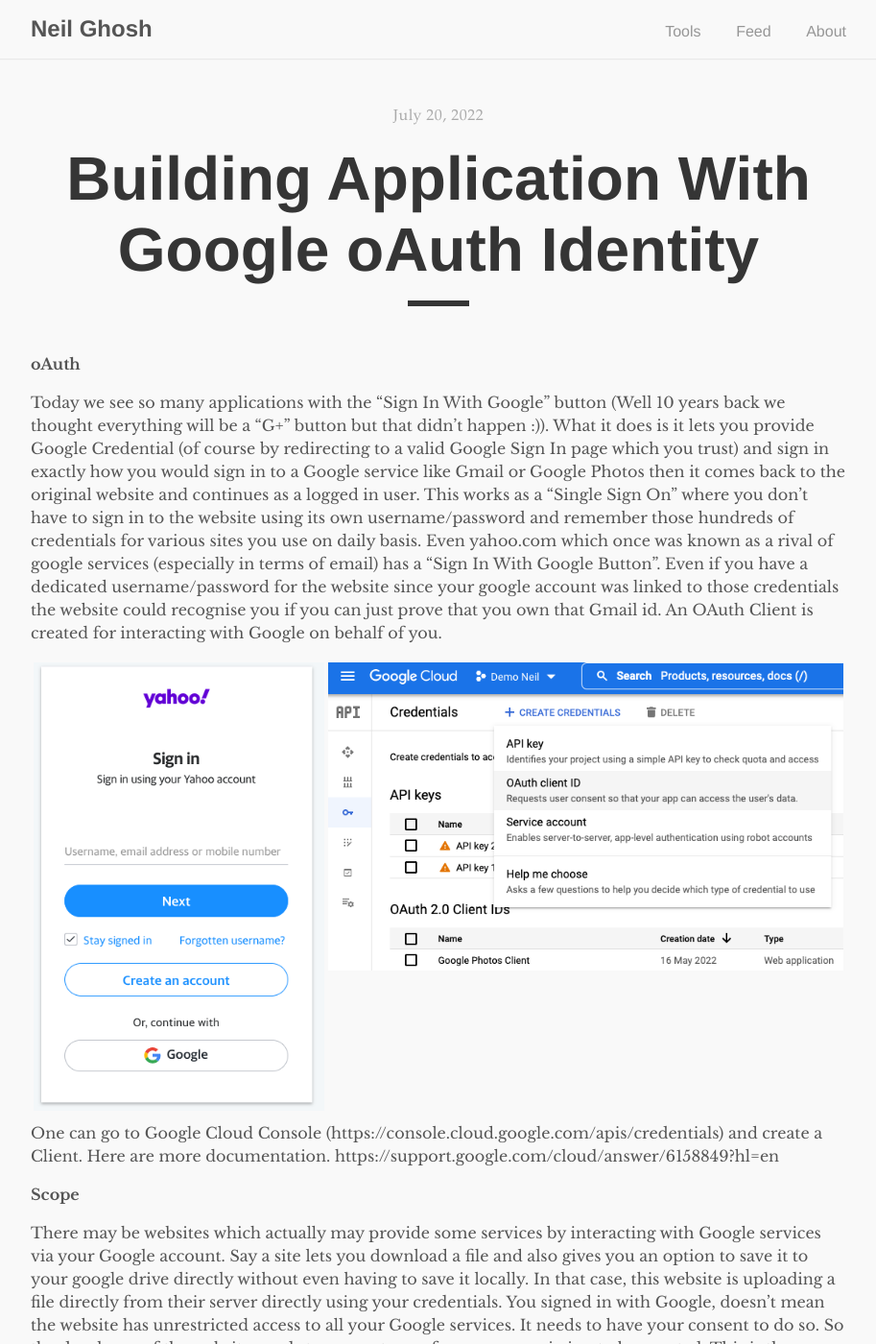
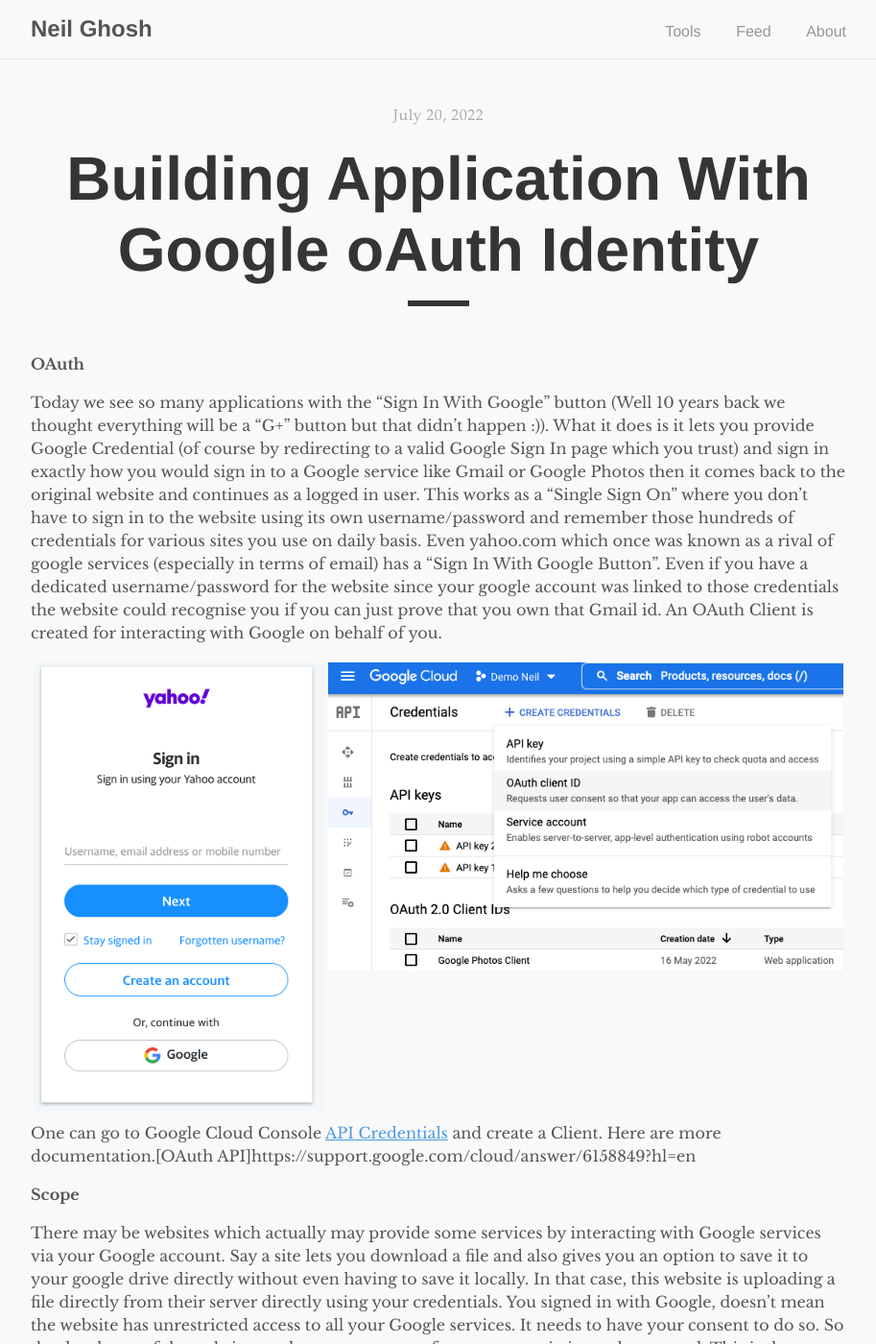
Before and after one commit to neilghosh/neilghosh.github.io, a Jekyll site: the page built from _posts/2022/2022-07-20-building-application-with-google-oauth-identity.md, in a window 1280 px wide and 1400 px high. Shown: the whole window at 96% size, without its empty margins (183-1096 px from the left). Built offline with Jekyll 4.4.1, drawn with Linux system fonts in a browser that asks for light colours; a script that is not in the unit is left out; some of the changed text lies outside the part shown.

Commit message:
Update 2022-07-20-building-application-with-google-oauth-identity.md

```diff
--- a/_posts/2022/2022-07-20-building-application-with-google-oauth-identity.md
+++ b/_posts/2022/2022-07-20-building-application-with-google-oauth-identity.md
@@ -3,7 +3,7 @@
 title: "Building Application With Google oAuth Identity"
 description: "Building Application With Google oAuth Identity"
 ---
-**oAuth**
+**OAuth**
 
 Today we see so many applications with the "Sign In With Google" button (Well 10 years back we thought everything will be a "G+" button but that didn't happen :)). What it does is it lets you provide Google Credential (of course by redirecting to a valid Google Sign In page which you trust) and sign in exactly how you would sign in to a Google service like Gmail or Google Photos then it comes back to the original website and continues as a logged in user. This works as a "Single Sign On" where you don't have to sign in to the website using its own username/password and remember those hundreds of credentials for various sites you use on daily basis. Even yahoo.com which once was known as a rival of google services (especially in terms of email) has a "Sign In With Google Button". Even if you have a dedicated username/password for the website since your google account was linked to those credentials the website could recognise you if you can just prove that you own that Gmail id. An OAuth Client is created for interacting with Google on behalf of you.
 
@@ -15,8 +15,8 @@
     </tr>
   </table>
 
-One can go to Google Cloud Console (https://console.cloud.google.com/apis/credentials) and create a Client.
-Here are more documentation. https://support.google.com/cloud/answer/6158849?hl=en
+One can go to Google Cloud Console [API Credentials](https://console.cloud.google.com/apis/credentials) and create a Client.
+Here are more documentation.[OAuth API]https://support.google.com/cloud/answer/6158849?hl=en
 
 **Scope**
 
```
Also changed, not shown: other parts of _posts/2022/2022-07-20-building-application-with-google-oauth-identity.md (+1 -2 lines).
